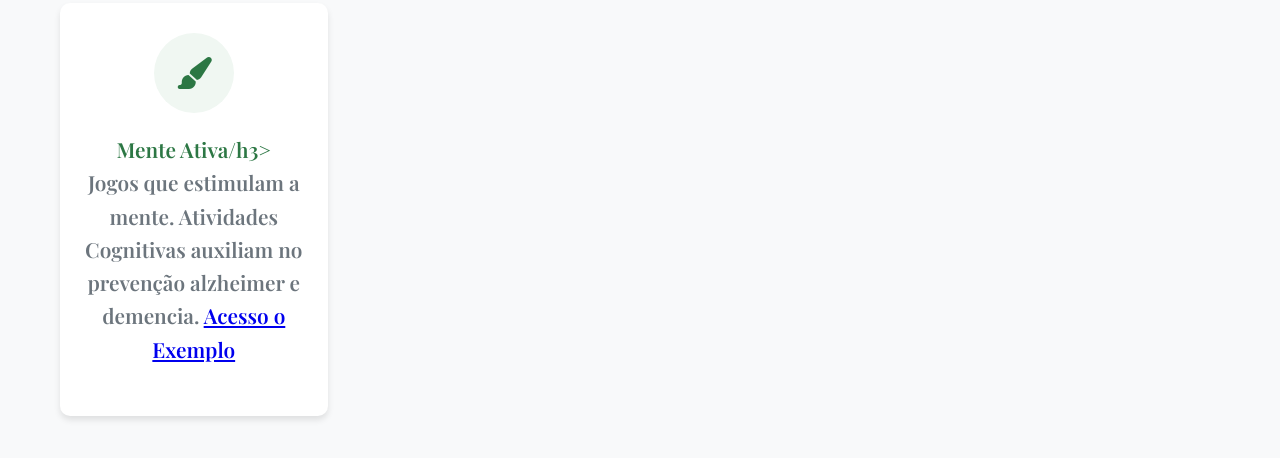
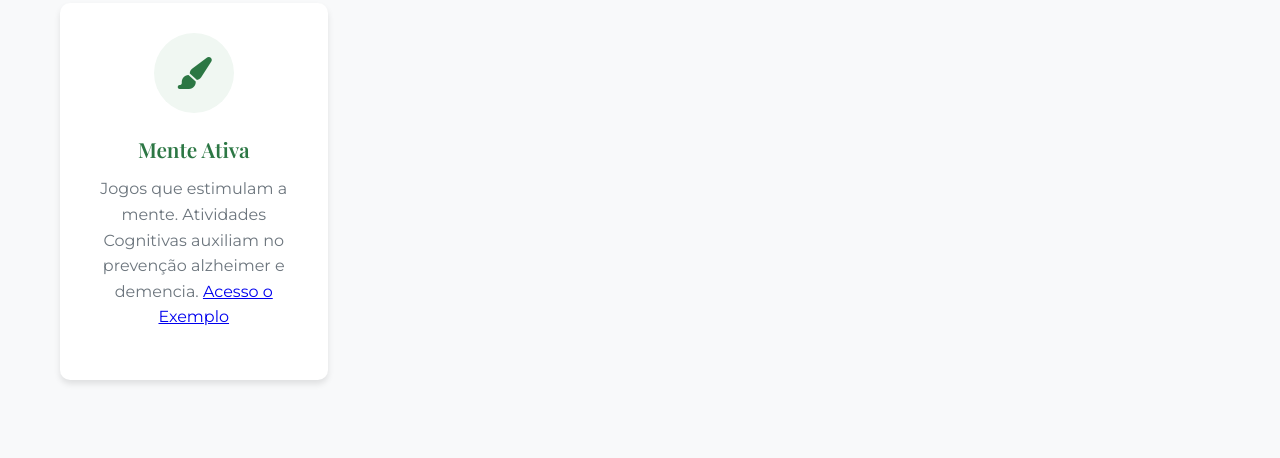
Before and after one commit to marcoestevam/vidasflorescentes, a plain HTML site: page index.html in a window 1280 px wide. Shown: the part 1917-2375 px from the top of the page. Drawn offline with nearby package versions, Linux system fonts and the light colour scheme.

Commit message:
Fix closing tag for 'Mente Ativa' heading

```diff
--- a/index.html
+++ b/index.html
@@ -616,7 +616,7 @@
                         <i class="fas fa-paint-brush"></i>
                     </div>
                     <div class="activity-content">
-                        <h3>Mente Ativa/h3>
+                        <h3>Mente Ativa</h3>
                         <p>Jogos que estimulam a mente. Atividades Cognitivas auxiliam no prevenção alzheimer e demencia. <a href="jogoCristao01.html" target="_blank">Acesso o Exemplo</a></p>
                     </div>
                 </div>
```
